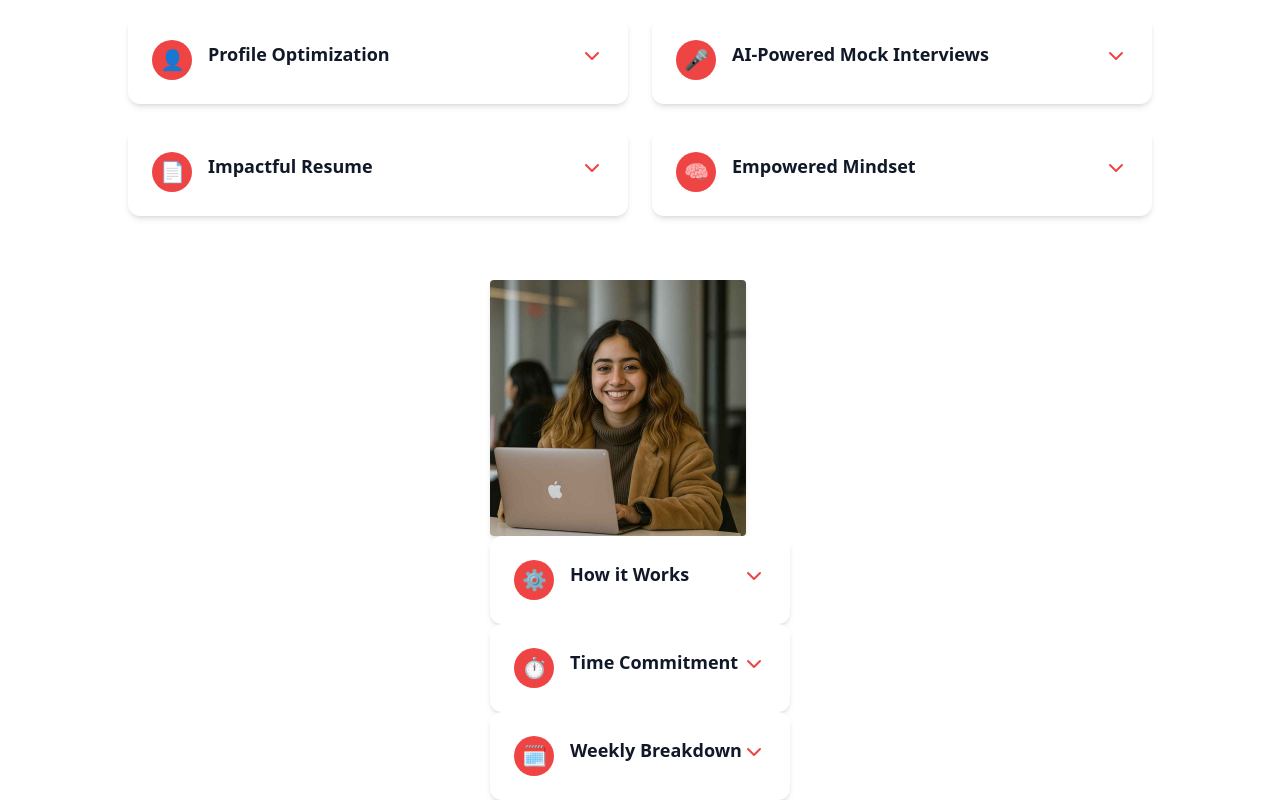
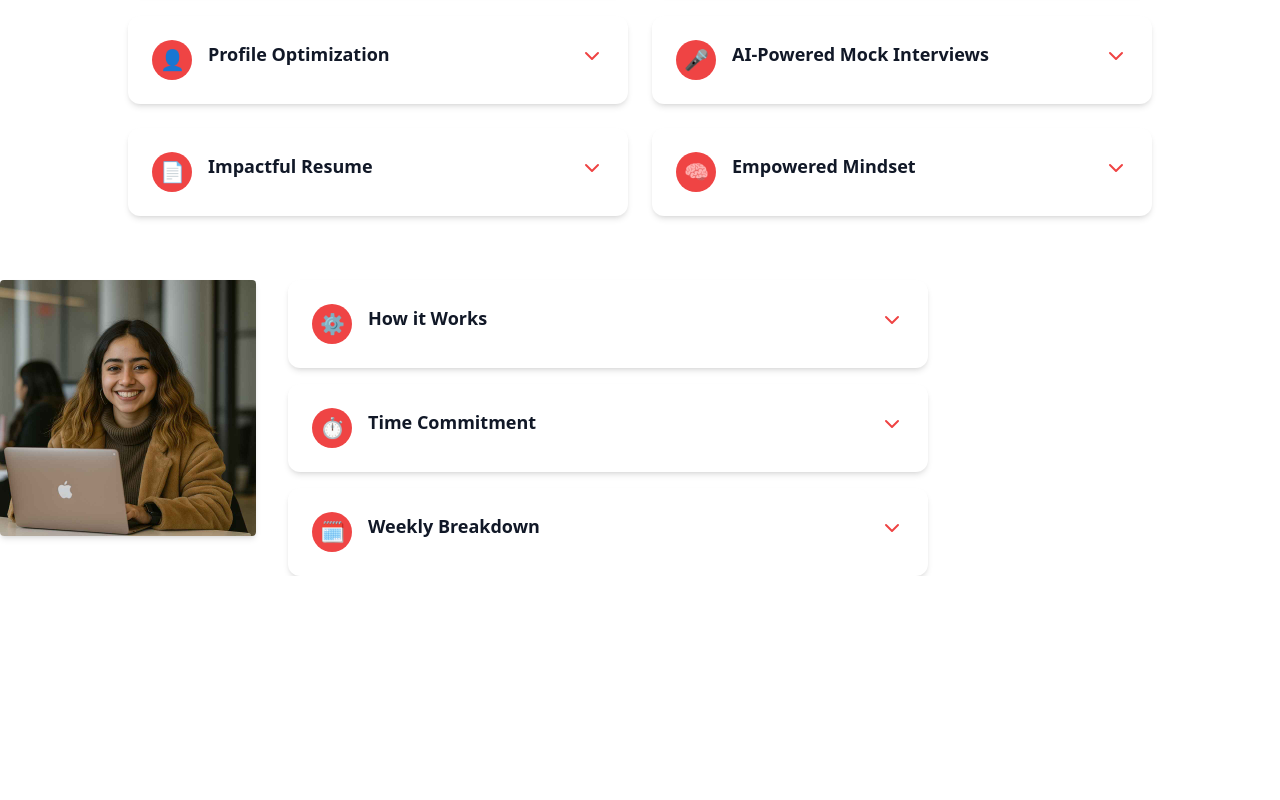
Before and after one commit to eddyfranc/ZinduPrep, a React (Vite) app: page / in a window 1280 px wide. Shown: the part 756-1556 px from the top of the page. After the commit the page ends 1332 px from the top, so only its background shows below. Built offline with nearby package versions, Linux system fonts and the light colour scheme.

Commit message:
added the readme section

```diff
--- a/src/Components/Home.jsx
+++ b/src/Components/Home.jsx
@@ -140,9 +140,10 @@ function Home() {
         </div>
       </section>
 
-      <section className="flex flex-col items-center">
-        <div className="gap-4">
-          <div>
+      <section>
+        {/* className="flex flex-col items-center" */}
+        <div className="flex flex-col md:flex-row items-center md:items-start gap-8">
+          <div className="justify-center md:justify-start">
             <img
               src="public/Images/unnamed.jpg"
               className="rounded sm shadow-md w-64 h-64"
@@ -150,6 +151,7 @@ function Home() {
             />
           </div>
 
+          <div className="w-full md:w-1/2 flex flex-col gap-3 lg:gap-4">
           {/* How it works*/}
           <div className=" bg-white rounded-xl p-6 shadow-md text-left flex items-start justify-between cursor-pointer transition hover:shadow-lg">
             <div className="flex items-start gap-4">
@@ -195,6 +197,7 @@ function Home() {
             <ChevronDown className="text-red-500 mt-1 transition-transform duration-300"></ChevronDown>
           </div>
         </div>
+        </div>
       </section>
     </>
   );
```
